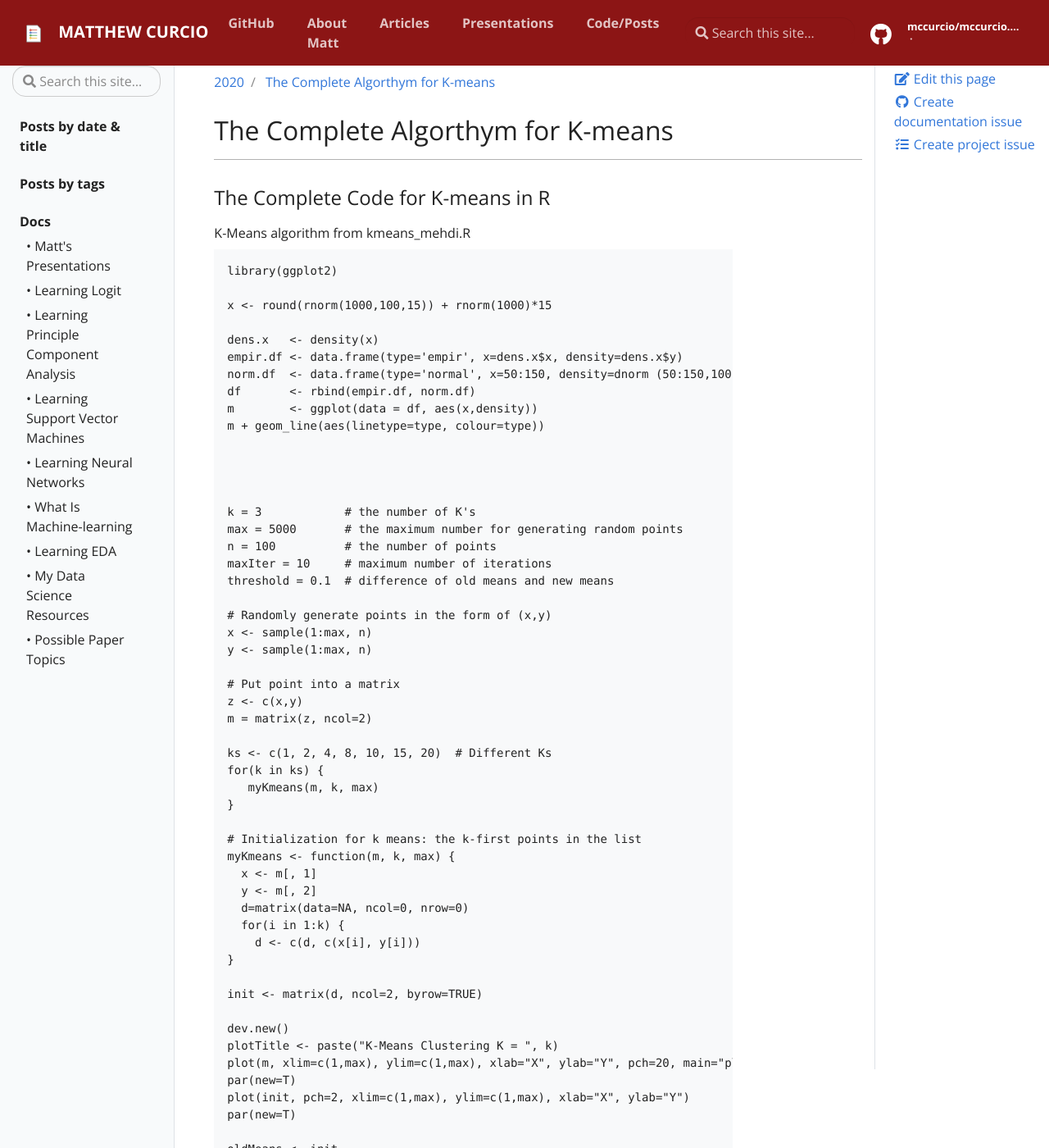
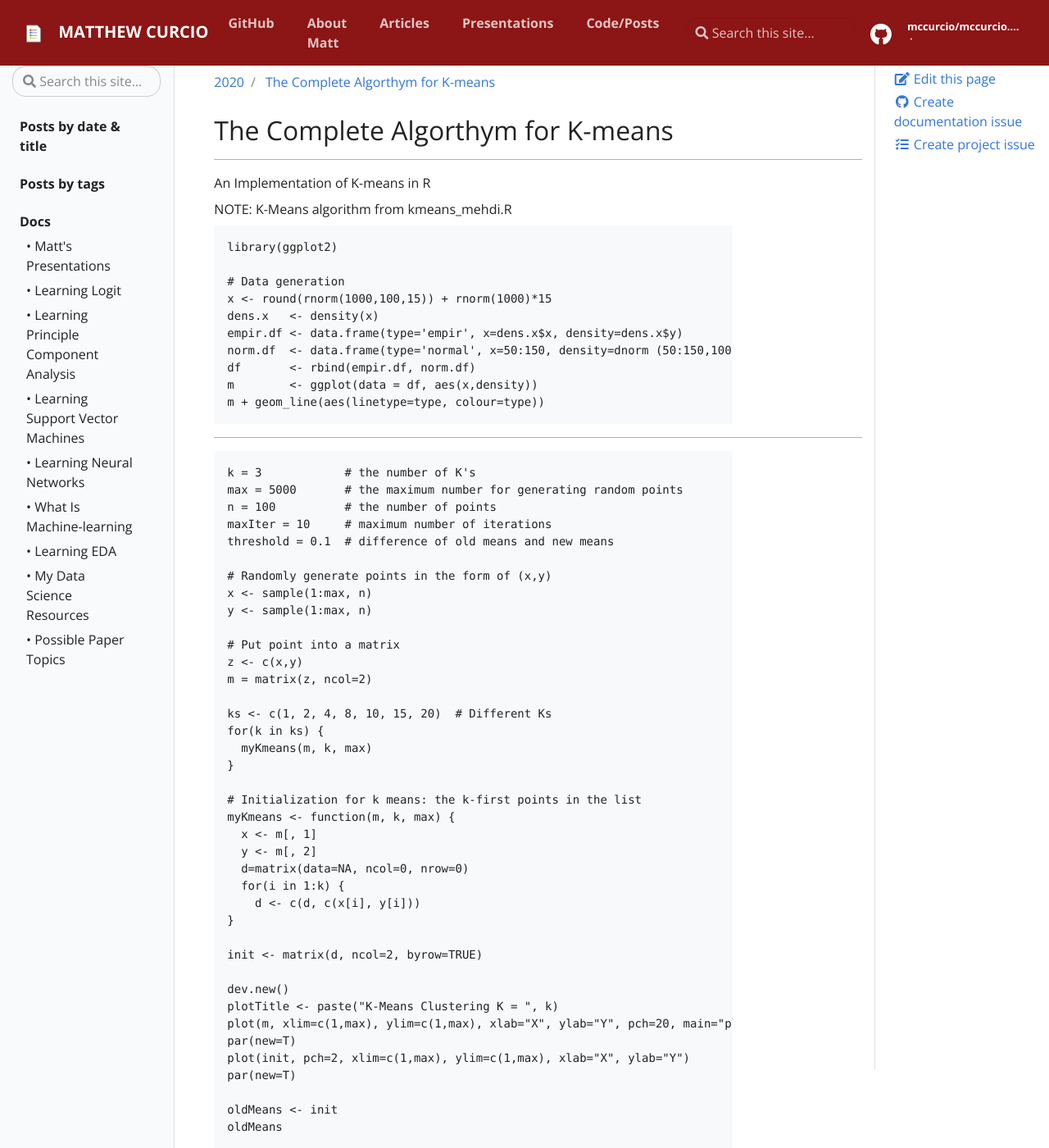
Before and after one commit to mccurcio/mccurcio.github.io, a Jekyll site: the page built from _posts/r/2020-12-31-r-kmeans-algo.md, in a window 1280 px wide and 1400 px high. Shown: the whole window at 82% size. Built offline with Jekyll 4.4.1, drawn with Linux system fonts in a browser that asks for light colours; our own code applies the rules of GitHub Pages for plain Markdown files; some of the changed text lies outside the part shown.

Commit message:
Details for histogram & kmeans

````diff
--- a/_posts/r/2020-03-11-histogram-of-10k-dna-fragments.html
+++ b/_posts/r/2020-03-11-histogram-of-10k-dna-fragments.html
@@ -17,7 +17,7 @@ values.</p>
             count = count + 1
         }
     }
-    # Calc chi sq / c
+    # Calc chi sq of cg
     cgnum &lt;- (((count/1000) - 0.09)^2)/0.0657
     # cat(cgnum)
     return(cgnum)
--- a/_posts/r/2020-12-31-r-kmeans-algo.md
+++ b/_posts/r/2020-12-31-r-kmeans-algo.md
@@ -4,28 +4,28 @@ tags: R Kmeans InProgress
 ---
 
 
-### The Complete Code for K-means in R
+An Implementation of K-means in R
 
 
-K-Means algorithm from kmeans_mehdi.R
-
+NOTE: K-Means algorithm from kmeans_mehdi.R
 
 
 ```{r}
 library(ggplot2)
 
+# Data generation
 x <- round(rnorm(1000,100,15)) + rnorm(1000)*15
-
 dens.x   <- density(x)
 empir.df <- data.frame(type='empir', x=dens.x$x, density=dens.x$y)
 norm.df  <- data.frame(type='normal', x=50:150, density=dnorm (50:150,100,15))
 df       <- rbind(empir.df, norm.df)
 m        <- ggplot(data = df, aes(x,density))
 m + geom_line(aes(linetype=type, colour=type))
+```
 
+---
 
-
-
+```{r}
 k = 3            # the number of K's
 max = 5000       # the maximum number for generating random points
 n = 100          # the number of points
@@ -42,7 +42,7 @@ m = matrix(z, ncol=2)
 
 ks <- c(1, 2, 4, 8, 10, 15, 20)  # Different Ks
 for(k in ks) {
-   myKmeans(m, k, max)
+  myKmeans(m, k, max)
 }
 
 # Initialization for k means: the k-first points in the list
````
